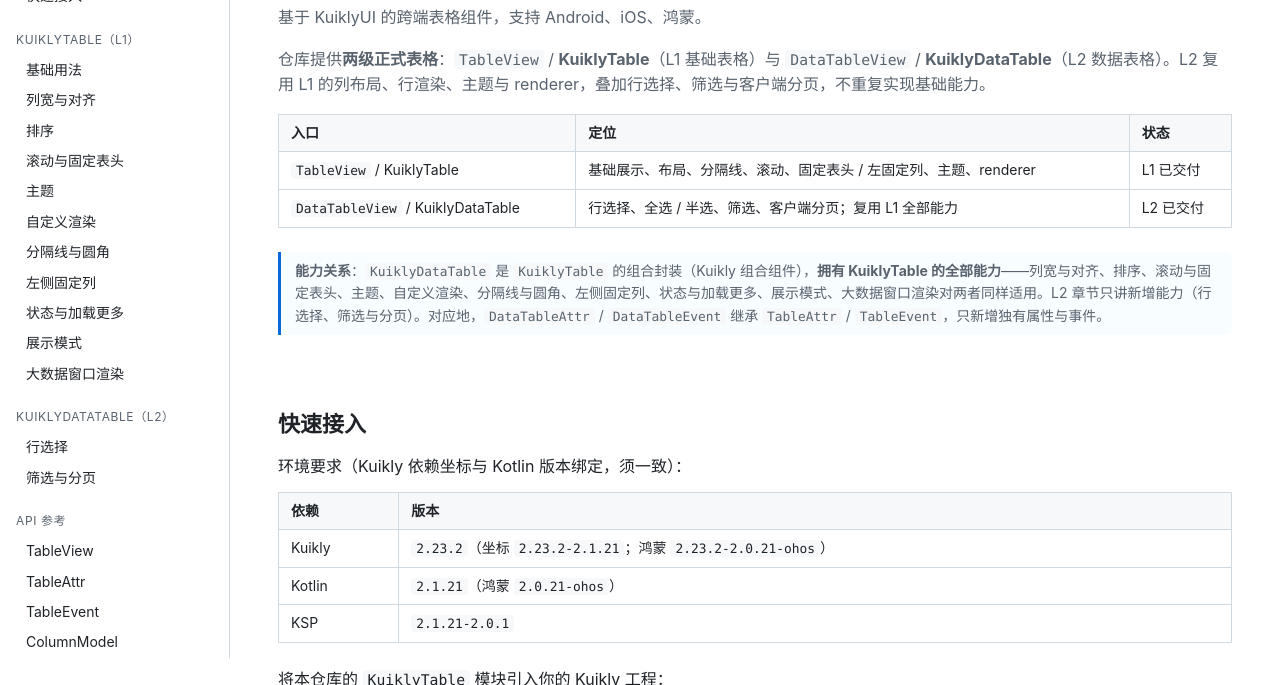
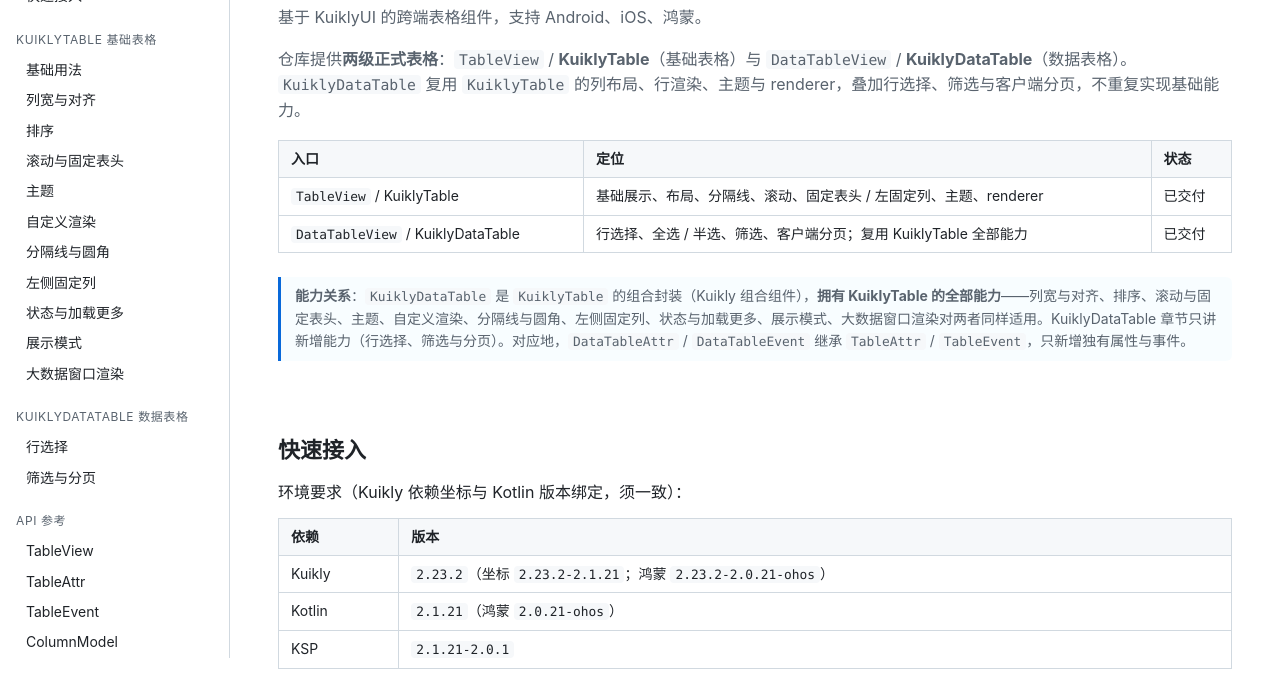
Before and after one commit to AriaLEntropy/KuiklyTableView, a plain HTML site: page site/index.html in a window 1280 px wide. Shown: the part 142-827 px from the top of the page. Drawn offline with nearby package versions, Linux system fonts and the light colour scheme.

Commit message:
docs: 对外文本移除 L1/L2 内部术语，统一用代码组件名
文档站、README 与 demo 文案改用 KuiklyTable / KuiklyDataTable、
TableView / DataTableView；首页卡片 badge 改为代码入口名。

```diff
--- a/site/index.html
+++ b/site/index.html
@@ -108,7 +108,7 @@
 <nav class="side">
   <div class="group">指南</div>
   <a href="#install">快速接入</a>
-  <div class="group">KuiklyTable（L1）</div>
+  <div class="group">KuiklyTable 基础表格</div>
   <a href="#basic">基础用法</a>
   <a href="#columns">列宽与对齐</a>
   <a href="#sorting">排序</a>
@@ -120,7 +120,7 @@
   <a href="#states">状态与加载更多</a>
   <a href="#display-mode">展示模式</a>
   <a href="#windowed">大数据窗口渲染</a>
-  <div class="group">KuiklyDataTable（L2）</div>
+  <div class="group">KuiklyDataTable 数据表格</div>
   <a href="#selection">行选择</a>
   <a href="#filter-page">筛选与分页</a>
   <div class="group">API 参考</div>
@@ -137,13 +137,13 @@
 <section class="hero" id="top">
   <h1>KuiklyTable</h1>
   <p>基于 KuiklyUI 的跨端表格组件，支持 Android、iOS、鸿蒙。</p>
-  <p>仓库提供<strong>两级正式表格</strong>：<code>TableView</code> / <strong>KuiklyTable</strong>（L1 基础表格）与 <code>DataTableView</code> / <strong>KuiklyDataTable</strong>（L2 数据表格）。L2 复用 L1 的列布局、行渲染、主题与 renderer，叠加行选择、筛选与客户端分页，不重复实现基础能力。</p>
+  <p>仓库提供<strong>两级正式表格</strong>：<code>TableView</code> / <strong>KuiklyTable</strong>（基础表格）与 <code>DataTableView</code> / <strong>KuiklyDataTable</strong>（数据表格）。<code>KuiklyDataTable</code> 复用 <code>KuiklyTable</code> 的列布局、行渲染、主题与 renderer，叠加行选择、筛选与客户端分页，不重复实现基础能力。</p>
   <table class="api">
     <tr><th>入口</th><th>定位</th><th>状态</th></tr>
-    <tr><td><code>TableView</code> / KuiklyTable</td><td>基础展示、布局、分隔线、滚动、固定表头 / 左固定列、主题、renderer</td><td>L1 已交付</td></tr>
-    <tr><td><code>DataTableView</code> / KuiklyDataTable</td><td>行选择、全选 / 半选、筛选、客户端分页；复用 L1 全部能力</td><td>L2 已交付</td></tr>
+    <tr><td><code>TableView</code> / KuiklyTable</td><td>基础展示、布局、分隔线、滚动、固定表头 / 左固定列、主题、renderer</td><td>已交付</td></tr>
+    <tr><td><code>DataTableView</code> / KuiklyDataTable</td><td>行选择、全选 / 半选、筛选、客户端分页；复用 KuiklyTable 全部能力</td><td>已交付</td></tr>
   </table>
-  <p class="note"><strong>能力关系</strong>：<code>KuiklyDataTable</code> 是 <code>KuiklyTable</code> 的组合封装（Kuikly 组合组件），<strong>拥有 KuiklyTable 的全部能力</strong>——列宽与对齐、排序、滚动与固定表头、主题、自定义渲染、分隔线与圆角、左侧固定列、状态与加载更多、展示模式、大数据窗口渲染对两者同样适用。L2 章节只讲新增能力（行选择、筛选与分页）。对应地，<code>DataTableAttr</code> / <code>DataTableEvent</code> 继承 <code>TableAttr</code> / <code>TableEvent</code>，只新增独有属性与事件。</p>
+  <p class="note"><strong>能力关系</strong>：<code>KuiklyDataTable</code> 是 <code>KuiklyTable</code> 的组合封装（Kuikly 组合组件），<strong>拥有 KuiklyTable 的全部能力</strong>——列宽与对齐、排序、滚动与固定表头、主题、自定义渲染、分隔线与圆角、左侧固定列、状态与加载更多、展示模式、大数据窗口渲染对两者同样适用。KuiklyDataTable 章节只讲新增能力（行选择、筛选与分页）。对应地，<code>DataTableAttr</code> / <code>DataTableEvent</code> 继承 <code>TableAttr</code> / <code>TableEvent</code>，只新增独有属性与事件。</p>
 </section>
 
 <section id="install">
@@ -506,7 +506,7 @@ event {
   <div class="split">
     <div>
       <h2>行选择（DataTable）</h2>
-      <p class="note">L2 章节只讲 DataTable 新增能力；上述 L1 全部章节（列宽 / 排序 / 滚动 / 主题 / 渲染 / 分隔线 / 固定列 / 状态 / 模式 / 大数据）对 DataTable 同样适用。</p>
+      <p class="note">KuiklyDataTable 章节只讲新增能力；上述 KuiklyTable 全部章节（列宽 / 排序 / 滚动 / 主题 / 渲染 / 分隔线 / 固定列 / 状态 / 模式 / 大数据）对 DataTable 同样适用。</p>
       <p><code>DataTableView</code> 复用 <code>TableView</code>。开启 <code>enableRowSelection</code> 后注入选择列与行高亮；关闭时无选择列、清空高亮。选中身份是 <code>rowKey</code>：排序只改展示顺序，<code>selectedKeys</code> 按 rowKey 保持。</p>
       <pre><code class="language-kotlin">DataTableView&lt;User&gt; {
     attr {
@@ -669,7 +669,7 @@ fun &lt;T&gt; ViewContainer&lt;*, *&gt;.DataTableView(init: DataTableView&lt;T&g
     <tr><td><code>pageChange</code></td><td>页码变化</td></tr>
     <tr><td><code>pageSizeChange</code></td><td>页大小变化</td></tr>
   </table>
-  <div class="note">示例工程：运行 <code>androidApp</code> 后默认进入 <code>table_home</code>，再进入 <code>table_basic</code>（分章节验证 L1）或 <code>table_data</code>（数据交互 / 基础组合 / 接入关系页签验证 L2）。</div>
+  <div class="note">示例工程：运行 <code>androidApp</code> 后默认进入 <code>table_home</code>，再进入 <code>table_basic</code>（分章节验证 KuiklyTable）或 <code>table_data</code>（数据交互 / 基础组合 / 接入关系页签验证 KuiklyDataTable）。</div>
 </section>
 
 </main>
```
Also changed, not shown: README.md, 2 other files.
